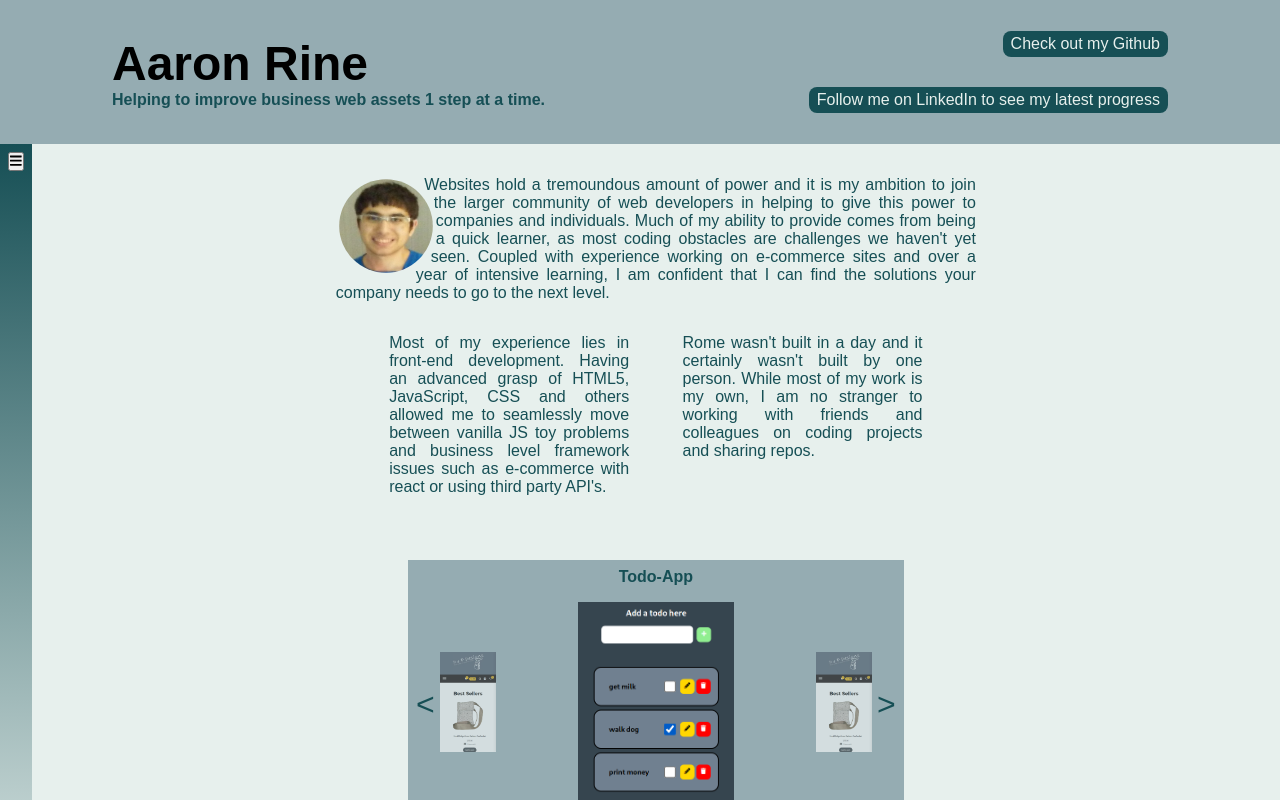
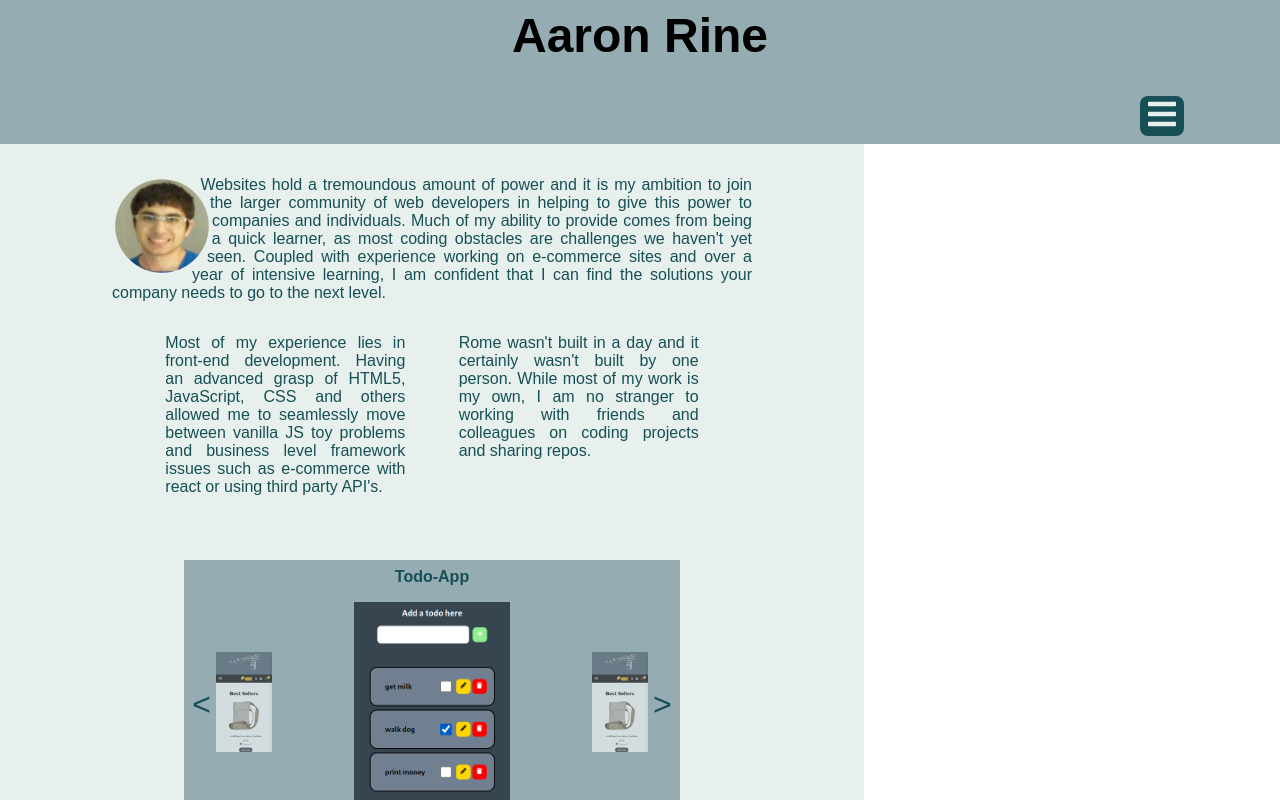
Before and after one commit to aaronrine/portfolio, a React (Create React App) app in the folder frontend/: page / in a window 1280 px wide. Shown: the top 800 px of the page. Built offline with nearby package versions, Linux system fonts and the light colour scheme; a web font is replaced by a local one.

Commit message:
feat(Header): style collapsable menu and clean code

```diff
--- a/frontend/package.json
+++ b/frontend/package.json
@@ -3,6 +3,11 @@
   "version": "0.1.0",
   "private": true,
   "dependencies": {
+    "@fortawesome/fontawesome-svg-core": "^1.2.32",
+    "@fortawesome/free-brands-svg-icons": "^5.15.1",
+    "@fortawesome/free-regular-svg-icons": "^5.15.1",
+    "@fortawesome/free-solid-svg-icons": "^5.15.1",
+    "@fortawesome/react-fontawesome": "^0.1.14",
     "@testing-library/jest-dom": "^5.11.4",
     "@testing-library/react": "^11.1.0",
     "@testing-library/user-event": "^12.1.10",
--- a/frontend/src/App/App.js
+++ b/frontend/src/App/App.js
@@ -1,12 +1,5 @@
 import { BrowserRouter as Router, Switch, Route } from "react-router-dom";
-import {
-  Footer,
-  getNavItems,
-  Header,
-  Home,
-  Navbar,
-  ProjectDetails,
-} from "../components";
+import { Footer, Header, Home, ProjectDetails } from "../components";
 import { getData } from "../components/Home/getData";
 import "./App.scss";
 
@@ -35,7 +28,6 @@ function App() {
     <Router>
       <div className="App">
         <Header />
-        <Navbar navItems={getNavItems()} />
         <Switch>
           {routes.map((route, idx) => (
             <Route
--- a/frontend/src/App/App.scss
+++ b/frontend/src/App/App.scss
@@ -1,4 +1,51 @@
 @import "../colors";
+
+.App {
+  display: flex;
+  flex-direction: column;
+  align-items: center;
+  justify-content: center;
+  .Header {
+    display: flex;
+    flex-direction: column;
+    align-items: center;
+    background: $light-blue-gray;
+    width: 100%;
+    .title {
+      display: flex;
+      flex-direction: column;
+      align-items: center;
+      .Link {
+        text-decoration: none;
+        color: black;
+        h1 {
+          margin-top: 0.5rem;
+          font-size: 3rem;
+        }
+      }
+    }
+    .details {
+      display: flex;
+      width: 100%;
+      justify-content: flex-start;
+      margin-bottom: 0.5rem;
+      margin-left: 2.5rem;
+      color: $blue-gray;
+      h4 {
+        color: $blue-gray;
+        width: 70%;
+      }
+    }
+  }
+  footer {
+    width: 100%;
+    background: $blue-gray;
+    color: $blueWhite;
+    padding: 0.5rem;
+  }
+}
+
+@media (min-width: 992px) {
   .App {
     display: grid;
     grid-template-areas:
@@ -9,7 +56,6 @@
     grid-template-rows: max-content 1fr max-content;
     grid-template-columns: max-content 1fr;
     .Header {
-    background: $light-blue-gray;
       grid-area: header;
       height: 9rem;
       padding: 0 7rem;
@@ -54,7 +100,6 @@
       }
     }
 
-
     footer {
       grid-area: footer;
       background: $blue-gray;
@@ -62,3 +107,4 @@
       padding: 0.5rem;
     }
   }
+}
--- a/frontend/src/components/Header.js
+++ b/frontend/src/components/Header.js
@@ -1,4 +1,6 @@
 import { Link } from "react-router-dom";
+import { Navbar, getNavItems } from "../components";
+
 export function Header() {
   return (
     <header className="Header">
@@ -6,13 +8,9 @@ export function Header() {
         <Link to="/" className="Link">
           <h1>Aaron Rine</h1>
         </Link>
-        <h4>Helping to improve business web assets 1 step at a time.</h4>
       </div>
       <aside className="details">
-        <a href="https://github.com/aaronrine">Check out my Github</a>
-        <a href="https://www.linkedin.com/in/aaron-rine-1903b511a/">
-          Follow me on LinkedIn to see my latest progress
-        </a>
+        <Navbar navItems={getNavItems()} />
       </aside>
     </header>
   );
--- a/frontend/src/components/Navbar/Navbar.js
+++ b/frontend/src/components/Navbar/Navbar.js
@@ -1,6 +1,7 @@
 import "./Navbar.scss";
 import { useState } from "react";
 import { FontAwesomeIcon } from "@fortawesome/react-fontawesome";
+
 import { faBars } from "@fortawesome/free-solid-svg-icons";
 
 export function Navbar({ navItems }) {
@@ -22,7 +23,9 @@ export function Navbar({ navItems }) {
 function NavItem({ name, submenu, uuid, href }) {
   return (
     <div className="NavItem">
-      <a href={href}>{name}</a>
+      <a href={href}>
+        <FontAwesomeIcon icon={name} />
+      </a>
       {submenu && <Navbar navItems={submenu} key={uuid} />}
     </div>
   );
--- a/frontend/src/components/Navbar/Navbar.scss
+++ b/frontend/src/components/Navbar/Navbar.scss
@@ -1,25 +1,33 @@
 @import "../../colors";
+
 .Navbar {
-  background: linear-gradient($blue-gray, $blueWhite);
-  grid-area: nav;
   display: flex;
-  flex-direction: column;
-  padding: 0.5rem;
+  button {
+    outline: none;
+    border: none;
+    border-radius: 0.5rem;
+    padding: 0.1rem 0.5rem;
+    font-size: 2rem;
+    background-color: $blue-gray;
+    color: $blueWhite;
+    margin-right: 0.25rem;
+    &:hover {
+      background-color: $blueWhite;
+      color: $blue-gray;
+    }
+  }
   .NavItem {
-    margin-top: 1rem;
+    text-align: center;
     a {
+      padding: 0.25rem 0.5rem;
       text-decoration: none;
-      background: $muted-cobalt;
-      padding: 0.5rem 1rem;
+      background-color: $blue-gray;
       border-radius: 0.5rem;
       color: $blueWhite;
-      &:hover {
-        background: $light-blue-gray;
-        color: $blue-gray;
-      }
+      font-size: 2rem;
+    }
+    & + .NavItem {
+      margin-left: 0.25rem;
     }
   }
-  .NavItem + .NavItem {
-    margin-top: 3rem;
-  }
 }
--- a/frontend/src/components/Navbar/getNavItems.js
+++ b/frontend/src/components/Navbar/getNavItems.js
@@ -1,4 +1,6 @@
 import uuid from "react-uuid";
+import { faGithubSquare, faLinkedin } from "@fortawesome/free-brands-svg-icons";
+import { faAddressCard } from "@fortawesome/free-solid-svg-icons";
 function assignUuid(item) {
   item.uuid = uuid();
   if (item?.submenu) {
@@ -9,15 +11,15 @@ function assignUuid(item) {
 export function getNavItems() {
   const navItems = [
     {
-      name: "Github",
+      name: faGithubSquare,
       href: "https://github.com/aaronrine/",
     },
     {
-      name: "LinkedIn",
+      name: faLinkedin,
       href: "https://www.linkedin.com/in/aaron-rine-1903b511a/",
     },
     {
-      name: "Resume",
+      name: faAddressCard,
       href: "/resume/",
     },
   ];
```
Also changed, not shown: 2 other files (tests, documents, lock files or other folders). Lines whose indentation alone changed are shown as unchanged.
